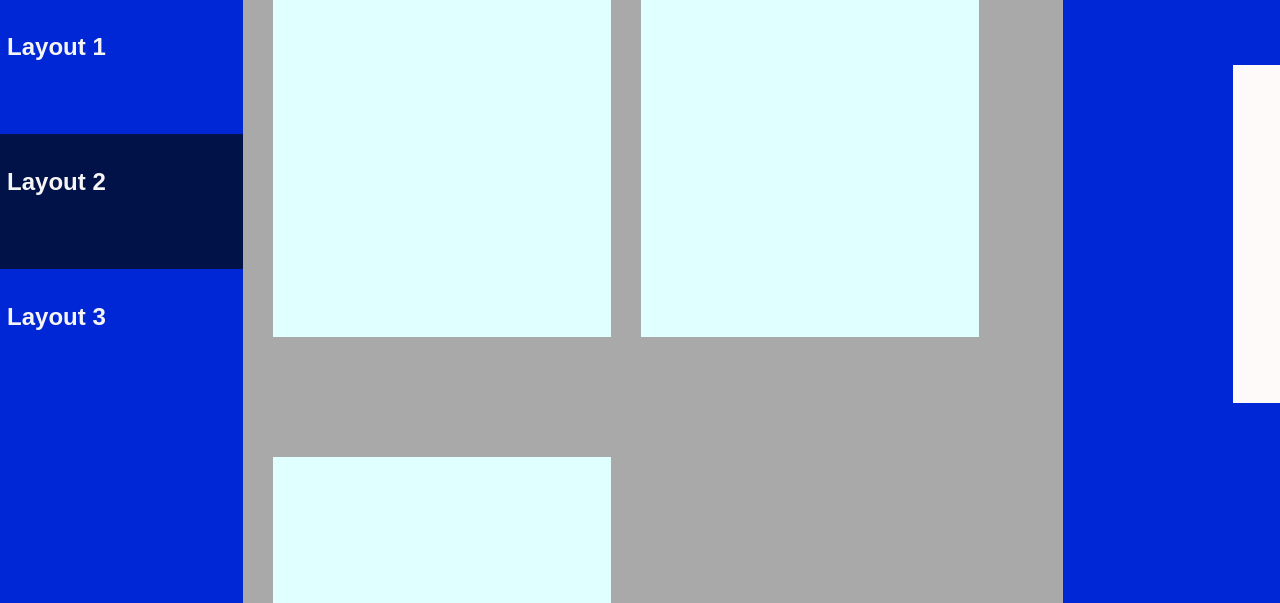
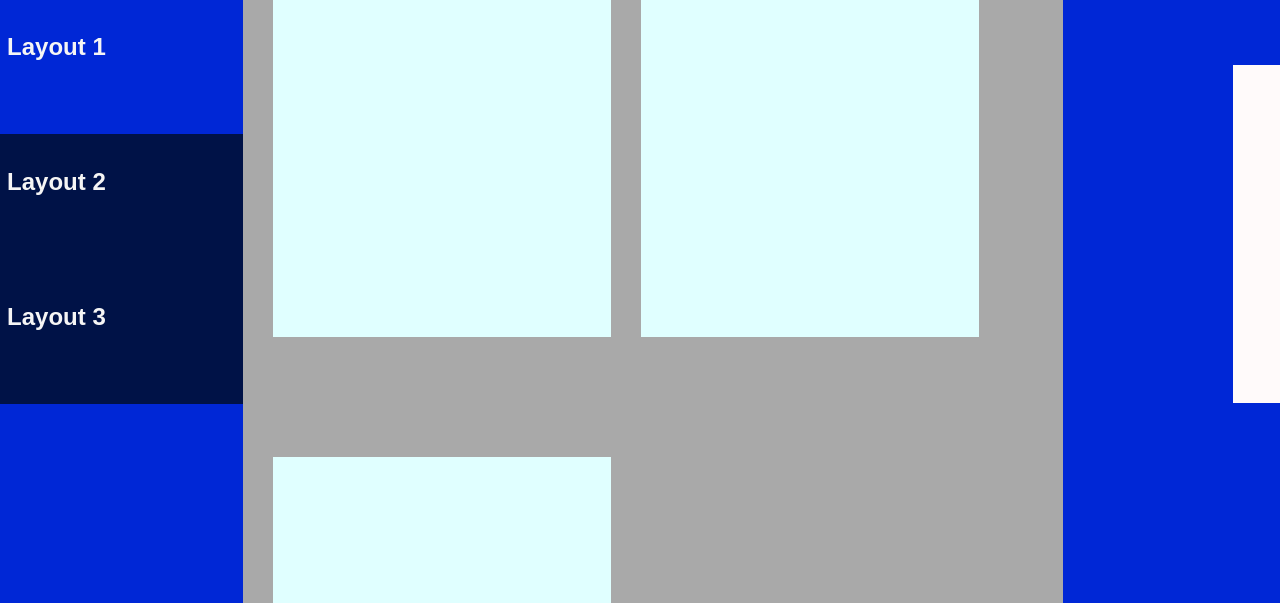
Before and after one commit to shaharariel95/Web-and-Cloud, a PHP site: page /Ex3/layout2.html in a window 1280 px wide; the page is wider, and only the part inside the window is pictured. Shown: the part 193-796 px from the top of that part. Run offline with PHP 8.4, Linux system fonts and the light colour scheme.

Commit message:
day3 update1

```diff
--- a/Ex3/CSS/style.css
+++ b/Ex3/CSS/style.css
@@ -157,6 +182,13 @@ footer {
     background-color: rgb(0, 39, 214);
 }
 
+.l2_wrapper a{
+    display: flex;
+    position: relative;
+    height: 100%;
+    width: 100%;
+    justify-content: center;
+}
 
 #l2_nav_ul {
     margin: 0%;
@@ -186,6 +218,19 @@ footer {
 #l2_li2 {
     text-align: center;
     background-color: rgb(0, 18, 71);
+}
+#l2_li3{
+    text-align: center;
+    background-color: rgb(0, 18, 71);
+}
+#l2_li1:hover{
+    background-color: rgb(153, 24, 185);
+}
+#l2_li2:hover{
+    background-color: rgb(153, 24, 185);
+}
+#l2_li3:hover{
+    background-color: rgb(153, 24, 185);
 }
 
 .l2_wrapper h2 {
--- a/Ex3/index.html
+++ b/Ex3/index.html
@@ -14,9 +14,9 @@
             <div>
                 <nav>
                     <ul>
-                        <a href="#"           ><li  id="li1"><h2>Layout 1</h2></li></a>
-                        <a href="layout2.html"><li  id="li2"><h2>Layout 2</h2></li></a>
-                        <a href="layout3.html"><li  id="li2"><h2>Layout 3</h2></li></a>
+                        <li  id="li1"><a href="#"           ><h2>Layout 1</h2></a></li>
+                        <li  id="li2"><a href="layout2.html"><h2>Layout 2</h2></a></li>
+                        <li  id="li3"><a href="layout3.html"><h2>Layout 3</h2></a></li>
                     </ul>
                 </nav>
             </div>
--- a/Ex3/layout2.html
+++ b/Ex3/layout2.html
@@ -16,9 +16,9 @@
     </header>
     <nav>
         <ul>
-            <a href="index.html"  ><li id="l2_li1"><h2>Layout 1</h2></li></a>
-            <a href="#"           ><li id="l2_li2"><h2>Layout 2</h2></li></a>
-            <a href="layout3.html"><li id="l2_li1"><h2>Layout 3</h2></li></a>
+            <li id="l2_li1"><a href="index.html"  ><h2>Layout 1</h2></a></li>
+            <li id="l2_li2"><a href="#"           ><h2>Layout 2</h2></a></li>
+            <li id="l2_li3"><a href="layout3.html"><h2>Layout 3</h2></a></li>
         </ul>
     </nav>
     <main>
```
Also changed, not shown: other parts of Ex3/CSS/style.css (+28 -3 lines).
